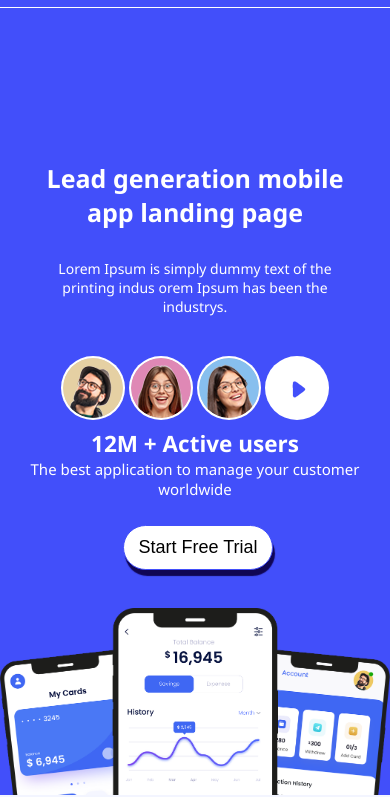
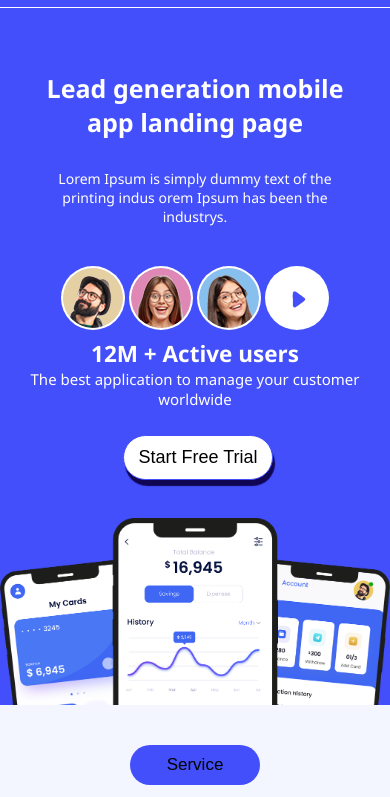
Before and after one commit to bushrajabin/landing-page, a plain HTML site: page index.html in a window 390 px wide. Shown: the part 64-861 px from the top of the page. Drawn offline with Linux system fonts and the light colour scheme.

Commit message:
fixed hero part

```diff
--- a/mediaQuery.css
+++ b/mediaQuery.css
@@ -62,7 +62,7 @@
     }
 
     .hero-Part {
-        padding-top: 90px;
+        padding-top: 0px;
         display: flex;
         flex-direction: column;
         width: 100%;
```
